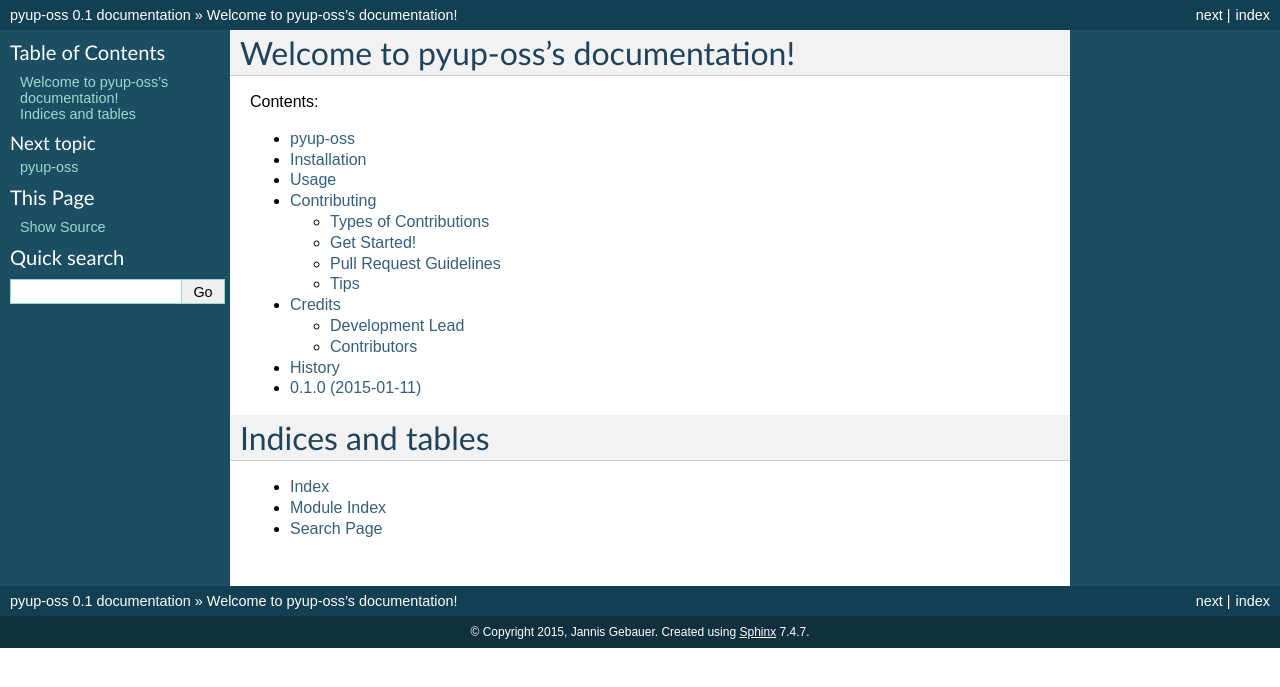
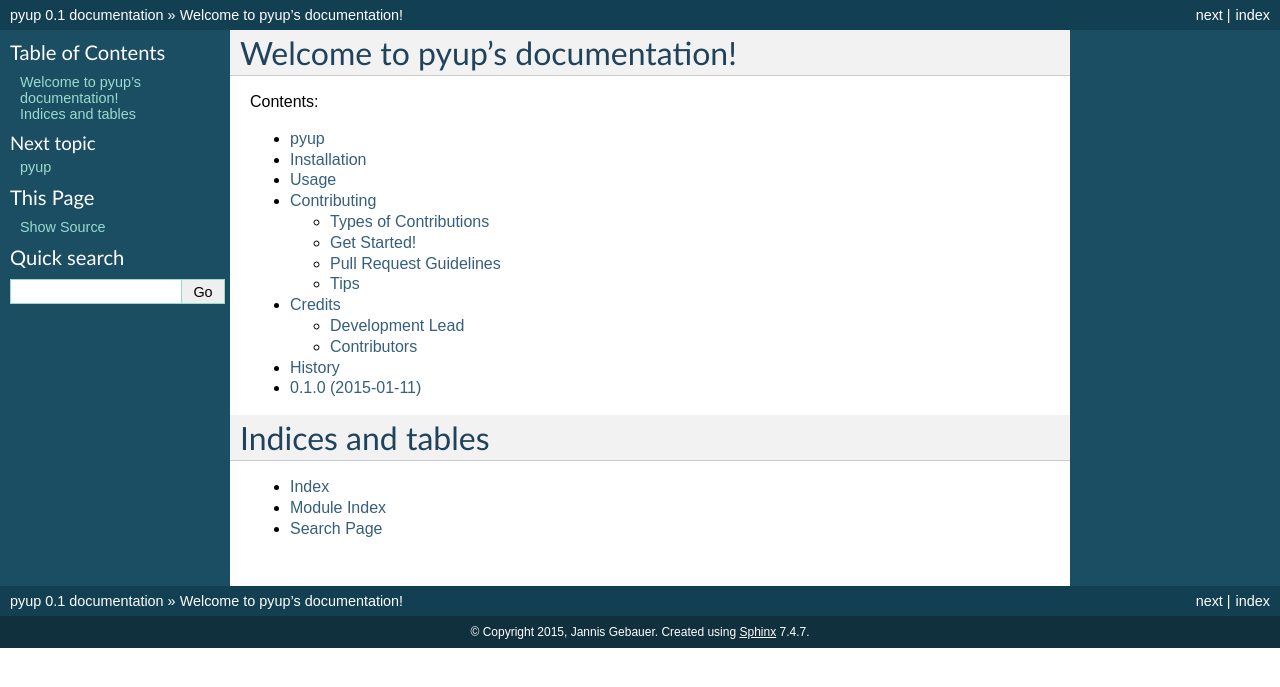
Before and after one commit to pyupio/pyup, a Sphinx documentation site: the page built from docs/index.rst, in a window 1280 px wide. Shown: the top 687 px of the page. Built offline with Sphinx 7.4.7, drawn with Linux system fonts in a browser that asks for light colours.

Commit message:
remove old name

```diff
--- a/CONTRIBUTING.rst
+++ b/CONTRIBUTING.rst
@@ -36,14 +36,14 @@
 Write Documentation
 ~~~~~~~~~~~~~~~~~~~
 
-pyup-oss could always use more documentation, whether as part of the
-official pyup-oss docs, in docstrings, or even on the web in blog posts,
+Pyup could always use more documentation, whether as part of the
+official pyup docs, in docstrings, or even on the web in blog posts,
 articles, and such.
 
 Submit Feedback
 ~~~~~~~~~~~~~~~
 
-The best way to send feedback is to file an issue at https://github.com/pyup/pyup/issues.
+The best way to send feedback is to file an issue at https://github.com/pyupio/pyup/issues.
 
 If you are proposing a feature:
 
--- a/README.rst
+++ b/README.rst
@@ -1,5 +1,5 @@
 ===============================
-pyup-oss
+pyup
 ===============================
 
 .. image:: https://img.shields.io/pypi/v/pyup.svg
--- a/docs/conf.py
+++ b/docs/conf.py
@@ -55,7 +55,7 @@
 master_doc = 'index'
 
 # General information about the project.
-project = u'pyup-oss'
+project = u'pyup'
 copyright = u'2015, Jannis Gebauer'
 
 # The version info for the project you're documenting, acts as replacement
@@ -209,7 +209,7 @@
 # [howto/manual]).
 latex_documents = [
     ('index', 'pyup.tex',
-     u'pyup-oss Documentation',
+     u'pyup Documentation',
      u'Jannis Gebauer', 'manual'),
 ]
 
@@ -240,7 +240,7 @@
 # (source start file, name, description, authors, manual section).
 man_pages = [
     ('index', 'pyup',
-     u'pyup-oss Documentation',
+     u'pyup Documentation',
      [u'Jannis Gebauer'], 1)
 ]
 
@@ -255,7 +255,7 @@
 #  dir menu entry, description, category)
 texinfo_documents = [
     ('index', 'pyup',
-     u'pyup-oss Documentation',
+     u'pyup Documentation',
      u'Jannis Gebauer',
      'pyup',
      'One line description of project.',
--- a/docs/index.rst
+++ b/docs/index.rst
@@ -3,7 +3,7 @@
    You can adapt this file completely to your liking, but it should at least
    contain the root `toctree` directive.
 
-Welcome to pyup-oss's documentation!
+Welcome to pyup's documentation!
 ======================================
 
 Contents:
--- a/docs/usage.rst
+++ b/docs/usage.rst
@@ -2,6 +2,6 @@
 Usage
 ========
 
-To use pyup-oss in a project::
+To use pyup in a project::
 
     import pyup
```
